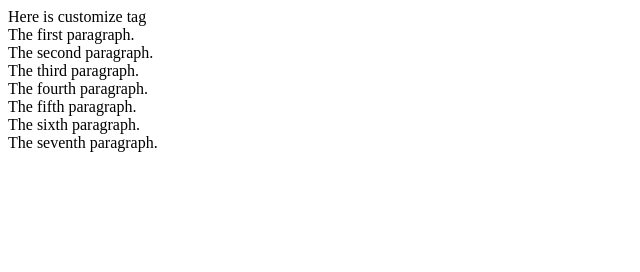
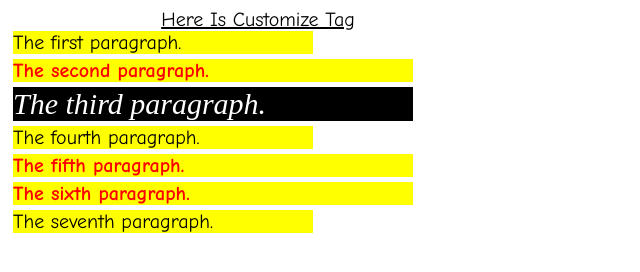
Before and after one commit to hphuong412/hphuong412.github.io, a plain HTML site: page week6/ex1/1.html in a window 1280 px wide. Shown: the whole page, without its empty margins (0-640 px from the left). Drawn offline with Linux system fonts and the light colour scheme; files that its build step writes are made by us from their sources.

Commit message:
Update 1.html

```diff
--- a/week6/ex1/1.html
+++ b/week6/ex1/1.html
@@ -3,7 +3,7 @@
 <head>
     <meta charset="utf-8">
     <title>The priority of selectors</title>
-    <link rel="stylesheet" type="text/css" href="style.css">
+    <link rel="stylesheet" href="1.css">
 </head>
 
 <body>
```
